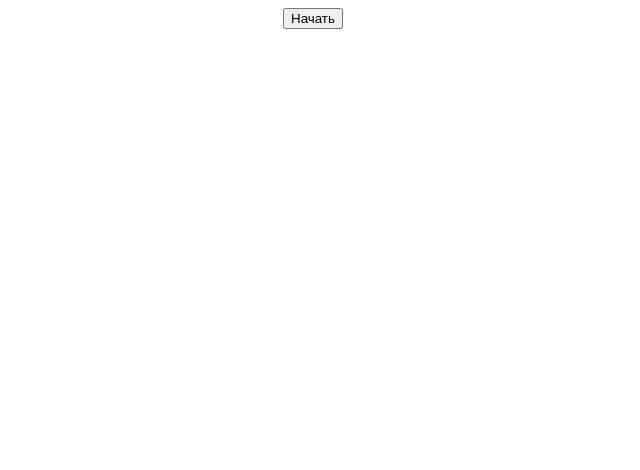
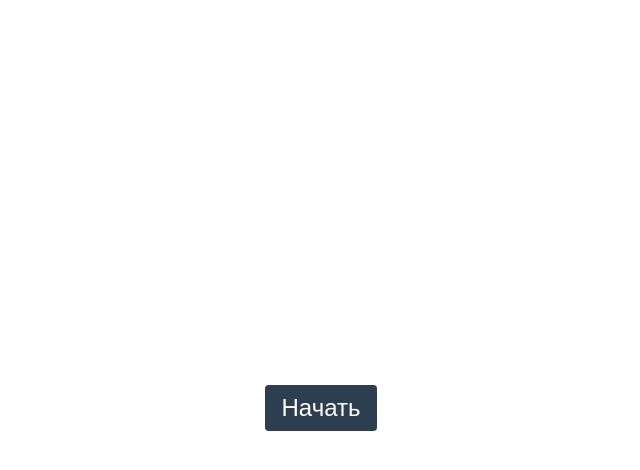
Before and after one commit to ultrakiwi99/fitplan, a Vue app: page / in a window 1280 px wide. Shown: the top 470 px of the page, without its empty margins (327-967 px from the left). Built offline with nearby package versions, Linux system fonts and the light colour scheme.

Commit message:
main screen css tweaks

```diff
--- a/src/Program/ProgramView.vue
+++ b/src/Program/ProgramView.vue
@@ -1,11 +1,13 @@
 <template>
     <div>
-        <button class="start-button" v-if="training === null" @click="next">
-            Начать
-        </button>
+        <div class="start-container" v-if="training === null">
+            <button class="std-button" @click="next">
+                Начать
+            </button>
+        </div>
         <div v-else>
             <TrainingView :training="training" />
-            <button class="save-button" @click="save">Закончить</button>
+            <button class="std-button" @click="save">Закончить</button>
         </div>
     </div>
 </template>
@@ -42,4 +44,20 @@ export default {
 };
 </script>
 
-<style></style>
+<style>
+.start-container {
+    height: 100vh;
+    width: 100vw;
+    display: flex;
+    justify-content: center;
+    align-items: center;
+}
+.std-button {
+    background-color: #2c3e50;
+    color: white;
+    font-size: 1.5rem;
+    padding: 0.5rem 1rem;
+    border: 1px solid #2c3e50;
+    border-radius: 0.2rem;
+}
+</style>
--- a/src/views/ExerciseView.vue
+++ b/src/views/ExerciseView.vue
@@ -1,7 +1,7 @@
 <template>
     <div class="exersise-container">
         <div class="exersise-info">
-            <h2 class="exercise-name">{{ ex.name }}</h2>
+            <h2 class="exersise-name">{{ ex.name }}</h2>
             <div class="exersise-details">
                 <strong>{{ ex.weight }} кг</strong> x {{ ex.maxReps }}
             </div>
@@ -51,6 +51,12 @@ export default {
     align-items: center;
     padding: 0 0.5rem;
 }
+.exersise-name {
+    text-align: left;
+}
+.exersise-details {
+    min-width: 6rem;
+}
 .buttons-container {
     display: flex;
     justify-content: center;
```
